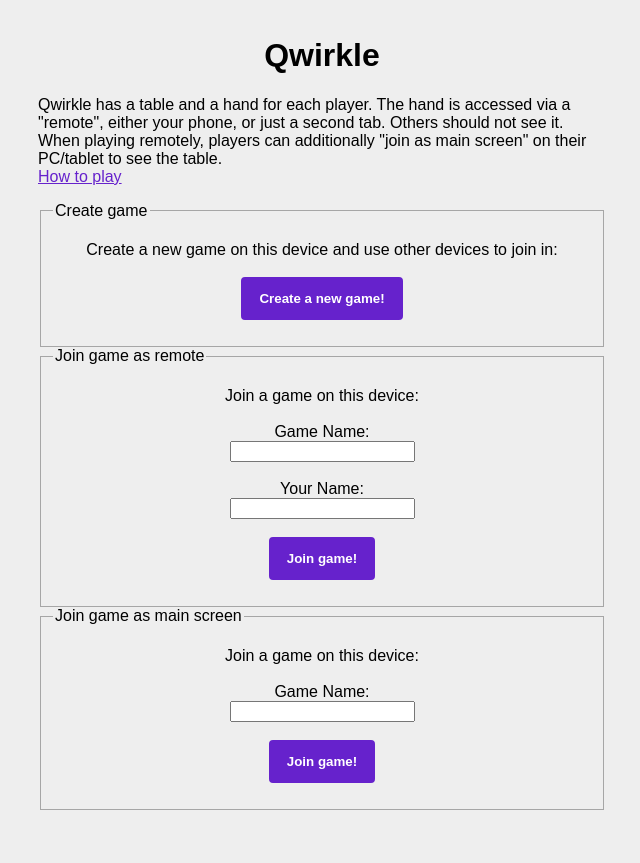
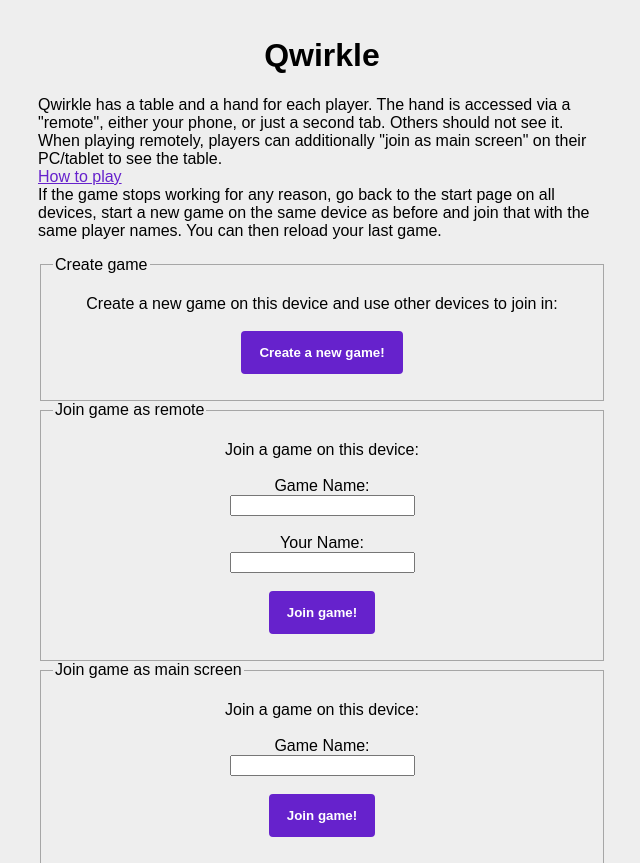
Before and after one commit to lulebe/qwirkle-online-local, a Node server app: template views/index.twig in a window 1280 px wide. Shown: the top 863 px of the page, without its empty margins (318-958 px from the left). Before the commit the page ends 810 px from the top, so only its background shows below. Run offline with Node 20, Linux system fonts and the light colour scheme; the template is opened without the code that fills it, so the values that code supplies are empty.

Commit message:
improved help

```diff
--- a/views/index.twig
+++ b/views/index.twig
@@ -10,6 +10,10 @@
     Others should not see it. When playing remotely, players can additionally "join as main screen" on their PC/tablet to see the table.
     <br>
     <a href="https://www.ultraboardgames.com/qwirkle/game-rules.php">How to play</a>
+    <br>
+    If the game stops working for any reason, go back to the start page on all devices,
+    start a new game on the same device as before and join that with the same player names.
+    You can then reload your last game.
   </p>
   <fieldset>
     <legend>Create game</legend>
```
